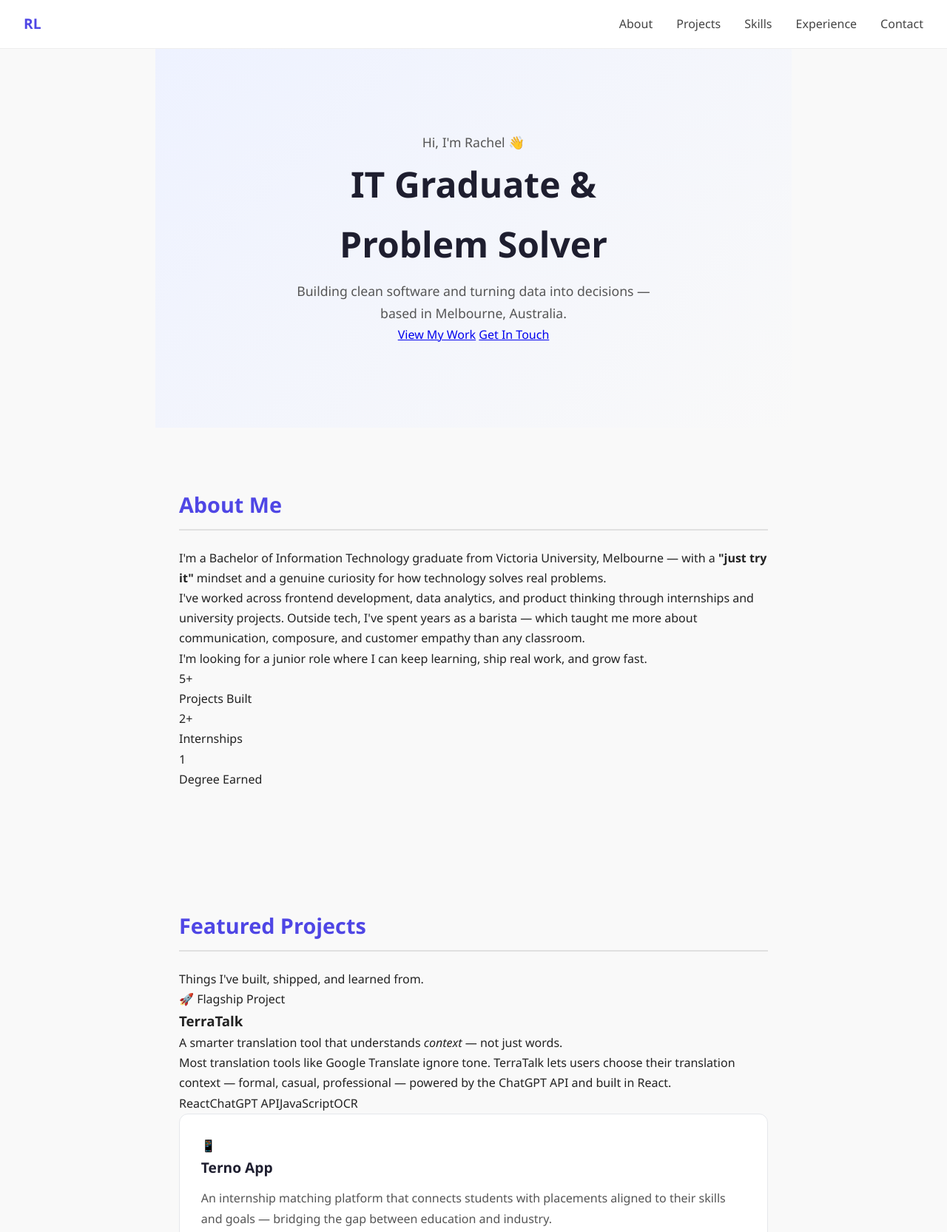
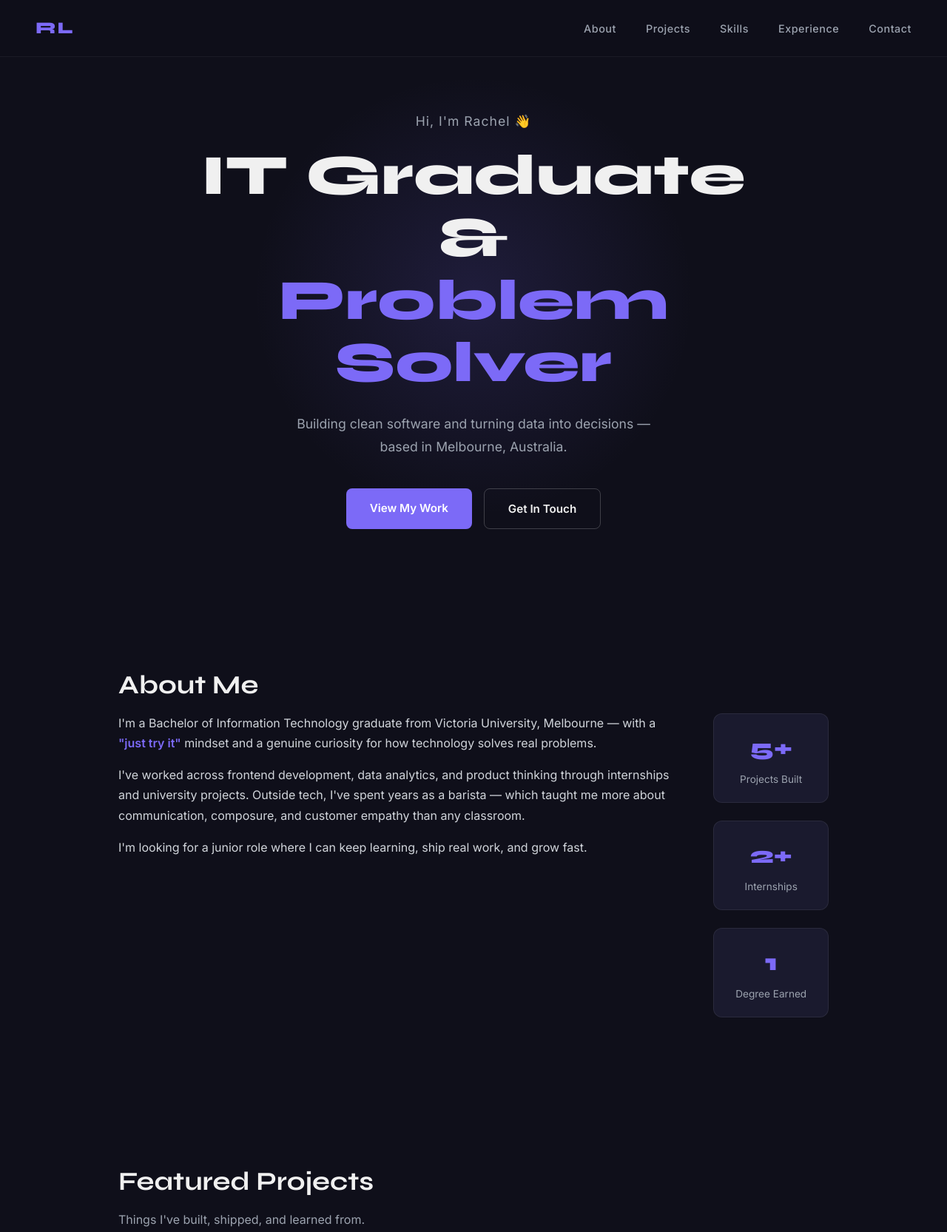
Before and after one commit to rachintech/rachintech.github.io, a plain HTML site: page index.html in a window 1280 px wide. Shown: the top 1665 px of the page at 74% size. Drawn offline with Linux system fonts and the light colour scheme.

Commit message:
Update style.css

```diff
--- a/style.css
+++ b/style.css
@@ -1,214 +1,501 @@
 /* ── RESET & BASE ── */
-* {
+*, *::before, *::after {
   margin: 0;
   padding: 0;
   box-sizing: border-box;
 }
 
+html {
+  scroll-behavior: smooth;
+}
+
 body {
-  font-family: 'Segoe UI', sans-serif;
-  background-color: #f9f9f9;
-  color: #222;
+  font-family: 'Inter', sans-serif;
+  background-color: #0f0f1a;
+  color: #f0f0f0;
   line-height: 1.7;
 }
 
-/* ── NAV ── */
-nav {
+/* ── NAVBAR ── */
+#navbar {
+  position: fixed;
+  top: 0;
+  width: 100%;
   display: flex;
   justify-content: space-between;
   align-items: center;
-  padding: 1rem 2rem;
-  background-color: #ffffff;
-  border-bottom: 1px solid #eee;
-  position: sticky;
-  top: 0;
-  z-index: 100;
+  padding: 1.2rem 3rem;
+  background: rgba(15, 15, 26, 0.85);
+  backdrop-filter: blur(12px);
+  border-bottom: 1px solid rgba(255,255,255,0.05);
+  z-index: 1000;
 }
 
-nav .logo {
-  font-weight: 700;
-  font-size: 1.2rem;
-  color: #4f46e5;
+#navbar .logo {
+  font-family: 'Syne', sans-serif;
+  font-size: 1.4rem;
+  font-weight: 800;
+  color: #7c6af7;
+  letter-spacing: 2px;
 }
 
-nav ul {
+#navbar ul {
   list-style: none;
   display: flex;
-  gap: 2rem;
+  gap: 2.5rem;
 }
 
-nav ul a {
+#navbar ul a {
   text-decoration: none;
-  color: #444;
+  color: #9ca3af;
+  font-size: 0.9rem;
   font-weight: 500;
+  letter-spacing: 0.5px;
   transition: color 0.2s;
 }
 
-nav ul a:hover {
-  color: #4f46e5;
+#navbar ul a:hover {
+  color: #f0f0f0;
+}
+
+/* ── HERO ── */
+#hero {
+  min-height: 100vh;
+  display: flex;
+  align-items: center;
+  justify-content: center;
+  text-align: center;
+  padding: 8rem 2rem 4rem;
+  position: relative;
+  overflow: hidden;
+}
+
+.hero-glow {
+  position: absolute;
+  width: 600px;
+  height: 600px;
+  background: radial-gradient(circle, rgba(124, 106, 247, 0.15) 0%, transparent 70%);
+  top: 50%;
+  left: 50%;
+  transform: translate(-50%, -50%);
+  pointer-events: none;
+  z-index: 0;
+}
+
+.hero-content {
+  position: relative;
+  z-index: 1;
+  max-width: 750px;
+}
+
+.hero-greeting {
+  font-size: 1.1rem;
+  color: #9ca3af;
+  margin-bottom: 1rem;
+  letter-spacing: 1px;
+}
+
+#hero h1 {
+  font-family: 'Syne', sans-serif;
+  font-size: clamp(2.8rem, 6vw, 5rem);
+  font-weight: 800;
+  line-height: 1.1;
+  margin-bottom: 1.5rem;
+  color: #f0f0f0;
+}
+
+#hero h1 .accent {
+  color: #7c6af7;
+}
+
+.hero-sub {
+  font-size: 1.1rem;
+  color: #9ca3af;
+  margin-bottom: 2.5rem;
+  line-height: 1.8;
+}
+
+.hero-btns {
+  display: flex;
+  gap: 1rem;
+  justify-content: center;
+  flex-wrap: wrap;
+}
+
+/* ── BUTTONS ── */
+.btn-primary {
+  display: inline-block;
+  padding: 0.85rem 2rem;
+  background-color: #7c6af7;
+  color: #fff;
+  border-radius: 8px;
+  text-decoration: none;
+  font-weight: 600;
+  font-size: 0.95rem;
+  transition: background 0.2s, transform 0.2s;
+}
+
+.btn-primary:hover {
+  background-color: #6b58e8;
+  transform: translateY(-2px);
+}
+
+.btn-secondary {
+  display: inline-block;
+  padding: 0.85rem 2rem;
+  background-color: transparent;
+  color: #f0f0f0;
+  border: 1px solid rgba(255,255,255,0.2);
+  border-radius: 8px;
+  text-decoration: none;
+  font-weight: 600;
+  font-size: 0.95rem;
+  transition: border-color 0.2s, transform 0.2s;
+}
+
+.btn-secondary:hover {
+  border-color: #7c6af7;
+  color: #7c6af7;
+  transform: translateY(-2px);
 }
 
 /* ── SECTIONS ── */
 section {
-  max-width: 860px;
+  padding: 6rem 2rem;
+}
+
+.section-inner {
+  max-width: 960px;
   margin: 0 auto;
-  padding: 5rem 2rem;
 }
 
 h2 {
-  font-size: 1.8rem;
-  margin-bottom: 1.5rem;
-  color: #4f46e5;
-  border-bottom: 2px solid #e0e0e0;
-  padding-bottom: 0.5rem;
+  font-family: 'Syne', sans-serif;
+  font-size: 2.2rem;
+  font-weight: 700;
+  margin-bottom: 0.5rem;
+  color: #f0f0f0;
 }
 
-/* ── HERO ── */
-#hero {
-  text-align: center;
-  padding: 7rem 2rem;
-  background: linear-gradient(135deg, #eef2ff, #f9f9f9);
+.section-sub {
+  color: #9ca3af;
+  margin-bottom: 3rem;
+  font-size: 1rem;
 }
 
-#hero h1 {
-  font-size: 3rem;
-  margin-bottom: 0.5rem;
-  color: #1e1e2f;
+/* ── ABOUT ── */
+.about-grid {
+  display: grid;
+  grid-template-columns: 1fr auto;
+  gap: 3rem;
+  align-items: start;
 }
 
-#hero p {
-  font-size: 1.1rem;
-  color: #555;
+.about-text p {
+  color: #d1d5db;
+  margin-bottom: 1rem;
+  font-size: 1rem;
 }
 
-#hero .tagline {
-  font-style: italic;
-  margin: 0.8rem 0 1.5rem;
-  color: #777;
+.about-text strong {
+  color: #7c6af7;
 }
 
-.btn {
-  display: inline-block;
-  padding: 0.75rem 2rem;
-  background-color: #4f46e5;
-  color: white;
-  border-radius: 8px;
-  text-decoration: none;
-  font-weight: 600;
-  transition: background 0.2s;
+.about-stats {
+  display: flex;
+  flex-direction: column;
+  gap: 1.5rem;
 }
 
-.btn:hover {
-  background-color: #3730a3;
+.stat {
+  text-align: center;
+  background: #1a1a2e;
+  border: 1px solid rgba(255,255,255,0.07);
+  border-radius: 12px;
+  padding: 1.2rem 1.8rem;
 }
 
-/* ── SKILLS ── */
-.skills-grid {
-  display: flex;
-  flex-wrap: wrap;
-  gap: 0.75rem;
+.stat span {
+  font-family: 'Syne', sans-serif;
+  font-size: 2rem;
+  font-weight: 800;
+  color: #7c6af7;
+  display: block;
 }
 
-.skills-grid span {
-  background-color: #eef2ff;
-  color: #4f46e5;
-  padding: 0.5rem 1.1rem;
-  border-radius: 20px;
-  font-size: 0.95rem;
-  font-weight: 500;
+.stat p {
+  color: #9ca3af;
+  font-size: 0.85rem;
+  margin-top: 0.2rem;
 }
 
-/* ── PROJECT CARDS ── */
+/* ── PROJECTS ── */
+.project-featured {
+  background: linear-gradient(135deg, #1a1a2e, #16213e);
+  border: 1px solid rgba(124, 106, 247, 0.3);
+  border-radius: 16px;
+  padding: 2.5rem;
+  margin-bottom: 2rem;
+  position: relative;
+  overflow: hidden;
+  transition: transform 0.2s, box-shadow 0.2s;
+}
+
+.project-featured::before {
+  content: '';
+  position: absolute;
+  top: 0; left: 0;
+  width: 100%; height: 3px;
+  background: linear-gradient(90deg, #7c6af7, #a78bfa);
+}
+
+.project-featured:hover {
+  transform: translateY(-4px);
+  box-shadow: 0 20px 40px rgba(124, 106, 247, 0.15);
+}
+
+.project-label {
+  font-size: 0.78rem;
+  font-weight: 600;
+  color: #7c6af7;
+  letter-spacing: 1.5px;
+  text-transform: uppercase;
+  margin-bottom: 0.75rem;
+}
+
+.project-featured h3 {
+  font-family: 'Syne', sans-serif;
+  font-size: 1.8rem;
+  font-weight: 700;
+  margin-bottom: 0.5rem;
+}
+
+.project-impact {
+  font-size: 1.05rem;
+  color: #a78bfa;
+  margin-bottom: 1rem;
+  font-style: italic;
+}
+
+.project-desc {
+  color: #d1d5db;
+  margin-bottom: 1.5rem;
+  line-height: 1.8;
+}
+
+.projects-grid {
+  display: grid;
+  grid-template-columns: repeat(auto-fit, minmax(280px, 1fr));
+  gap: 1.5rem;
+}
+
 .project-card {
-  background: #ffffff;
-  border: 1px solid #e5e7eb;
-  border-radius: 12px;
+  background: #1a1a2e;
+  border: 1px solid rgba(255,255,255,0.07);
+  border-radius: 14px;
   padding: 1.8rem;
-  margin-bottom: 1.5rem;
-  transition: box-shadow 0.2s;
+  transition: transform 0.2s, border-color 0.2s;
 }
 
 .project-card:hover {
-  box-shadow: 0 4px 20px rgba(79, 70, 229, 0.1);
+  transform: translateY(-4px);
+  border-color: rgba(124, 106, 247, 0.4);
+}
+
+.project-icon {
+  font-size: 1.8rem;
+  margin-bottom: 1rem;
 }
 
 .project-card h3 {
-  font-size: 1.2rem;
+  font-family: 'Syne', sans-serif;
+  font-size: 1.1rem;
+  font-weight: 700;
   margin-bottom: 0.75rem;
-  color: #1e1e2f;
 }
 
 .project-card p {
-  color: #555;
-  margin-bottom: 1rem;
+  color: #9ca3af;
+  font-size: 0.92rem;
+  line-height: 1.7;
+  margin-bottom: 1.2rem;
 }
 
-.tags {
+.project-tags {
   display: flex;
   flex-wrap: wrap;
   gap: 0.5rem;
 }
 
-.tags span {
-  background-color: #f3f4f6;
-  color: #374151;
+.project-tags span {
+  background: rgba(124, 106, 247, 0.12);
+  color: #a78bfa;
   padding: 0.3rem 0.8rem;
   border-radius: 20px;
+  font-size: 0.78rem;
+  font-weight: 500;
+}
+
+/* ── SKILLS ── */
+#skills {
+  background: #0d0d18;
+}
+
+.skills-categories {
+  display: flex;
+  flex-direction: column;
+  gap: 2rem;
+}
+
+.skill-group h4 {
+  font-family: 'Syne', sans-serif;
+  font-size: 0.85rem;
+  font-weight: 600;
+  color: #7c6af7;
+  text-transform: uppercase;
+  letter-spacing: 1.5px;
+  margin-bottom: 0.75rem;
+}
+
+.skill-pills {
+  display: flex;
+  flex-wrap: wrap;
+  gap: 0.6rem;
+}
+
+.skill-pills span {
+  background: #1a1a2e;
+  border: 1px solid rgba(255,255,255,0.08);
+  color: #d1d5db;
+  padding: 0.5rem 1.1rem;
+  border-radius: 8px;
+  font-size: 0.9rem;
+  transition: border-color 0.2s, color 0.2s;
+}
+
+.skill-pills span:hover {
+  border-color: #7c6af7;
+  color: #f0f0f0;
+}
+
+/* ── EXPERIENCE / TIMELINE ── */
+.timeline {
+  position: relative;
+  padding-left: 2rem;
+}
+
+.timeline::before {
+  content: '';
+  position: absolute;
+  left: 0;
+  top: 0;
+  bottom: 0;
+  width: 2px;
+  background: linear-gradient(to bottom, #7c6af7, transparent);
+}
+
+.timeline-item {
+  position: relative;
+  margin-bottom: 2.5rem;
+}
+
+.timeline-dot {
+  position: absolute;
+  left: -2.4rem;
+  top: 0.4rem;
+  width: 12px;
+  height: 12px;
+  background: #7c6af7;
+  border-radius: 50%;
+  border: 2px solid #0f0f1a;
+}
+
+.timeline-content h3 {
+  font-family: 'Syne', sans-serif;
+  font-size: 1.05rem;
+  font-weight: 700;
+  margin-bottom: 0.25rem;
+}
+
+.timeline-content h3 span {
+  color: #9ca3af;
+  font-weight: 400;
+}
+
+.timeline-date {
   font-size: 0.82rem;
+  color: #7c6af7;
+  margin-bottom: 0.5rem;
+}
+
+.timeline-content p {
+  color: #9ca3af;
+  font-size: 0.93rem;
+  line-height: 1.7;
 }
 
 /* ── CONTACT ── */
-#contact {
+.contact-inner {
   text-align: center;
 }
 
+#contact h2 {
+  margin-bottom: 1rem;
+}
+
 #contact p {
-  color: #555;
-  margin-bottom: 1.5rem;
+  color: #9ca3af;
+  margin-bottom: 2rem;
+  line-height: 1.8;
 }
 
 .contact-links {
   display: flex;
   justify-content: center;
   gap: 1.5rem;
+  margin-top: 1.5rem;
   flex-wrap: wrap;
 }
 
 .contact-links a {
+  color: #9ca3af;
   text-decoration: none;
-  color: #4f46e5;
-  font-weight: 600;
-  font-size: 1rem;
+  font-size: 0.95rem;
+  font-weight: 500;
   transition: color 0.2s;
 }
 
 .contact-links a:hover {
-  color: #3730a3;
+  color: #7c6af7;
 }
 
 /* ── FOOTER ── */
 footer {
   text-align: center;
   padding: 2rem;
-  color: #aaa;
-  font-size: 0.9rem;
-  border-top: 1px solid #eee;
+  color: #4b5563;
+  font-size: 0.85rem;
+  border-top: 1px solid rgba(255,255,255,0.05);
 }
 
-/* ── MOBILE ── */
-@media (max-width: 600px) {
-  #hero h1 { font-size: 2rem; }
-  nav ul { gap: 1rem; }
-}
-
-/* ── SCROLL ANIMATION ── */
-.hidden {
+/* ── SCROLL ANIMATIONS ── */
+.fade-up {
   opacity: 0;
   transform: translateY(30px);
   transition: opacity 0.6s ease, transform 0.6s ease;
 }
 
-.visible {
+.fade-up.visible {
   opacity: 1;
   transform: translateY(0);
 }
+
+/* ── MOBILE ── */
+@media (max-width: 768px) {
+  #navbar { padding: 1rem 1.5rem; }
+  #navbar ul { gap: 1.2rem; }
+  #navbar ul a { font-size: 0.8rem; }
+  .about-grid { grid-template-columns: 1fr; }
+  .about-stats { flex-direction: row; justify-content: center; }
+  #hero h1 { font-size: 2.4rem; }
+}
```
